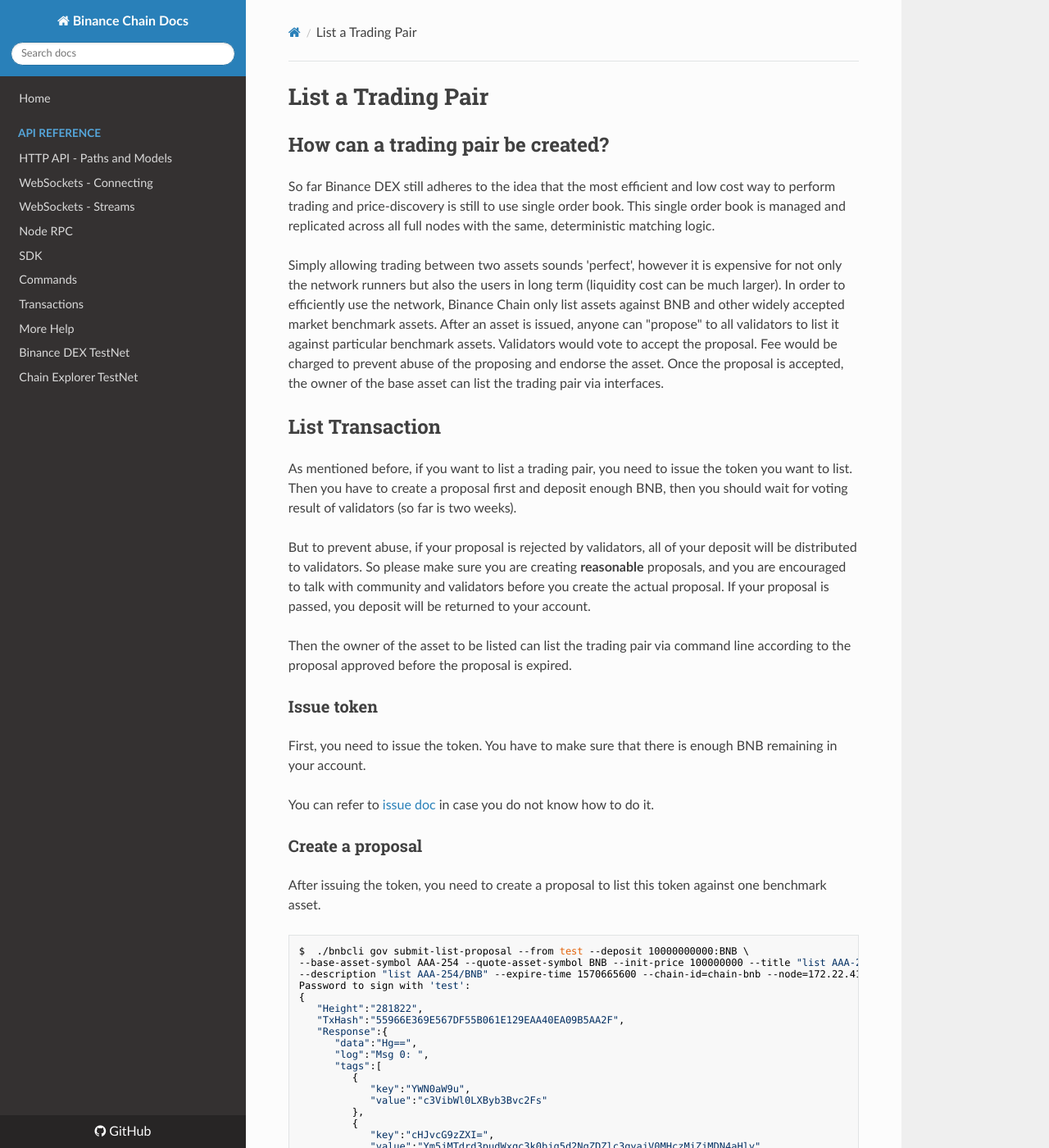
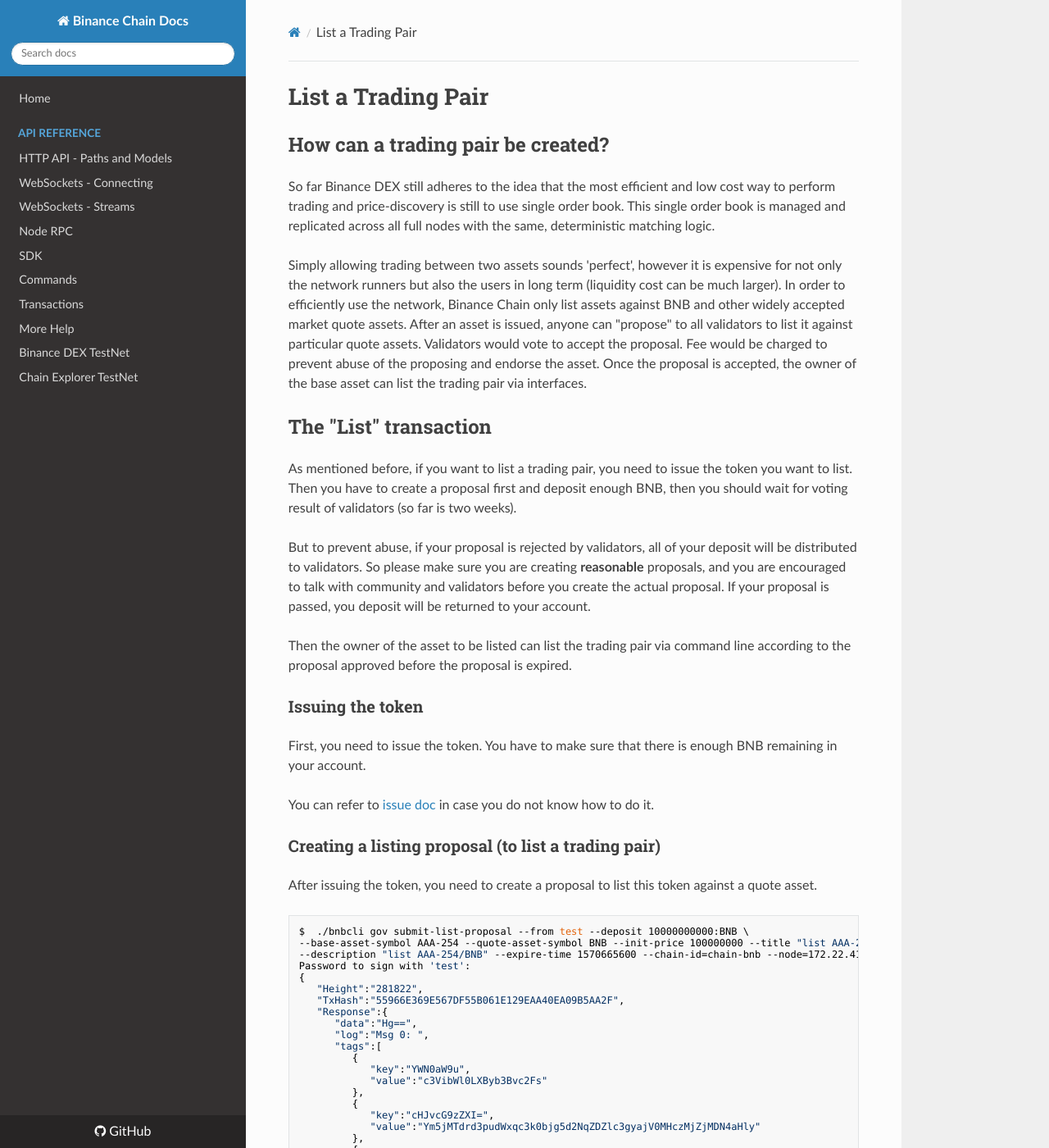
Before and after one commit to yash-sharma1/docs-site, an MkDocs documentation site: the page built from docs/list.md, in a window 1280 px wide and 1400 px high. Shown: the whole window at 82% size. Built offline with MkDocs 1.6.1, drawn with Linux system fonts in a browser that asks for light colours; nearby versions of some CDN libraries; some of the changed text lies outside the part shown.

Commit message:
Update list.md

````diff
--- a/docs/list.md
+++ b/docs/list.md
@@ -1,19 +1,20 @@
 # List a Trading Pair
 
 ## How can a trading pair be created?
+
 So far Binance DEX still adheres to the idea that the most efficient and low cost way to perform trading and
 price-discovery is still to use single order book. This single order book is managed and replicated across all
 full nodes with the same, deterministic matching logic.
 
 Simply allowing trading between two assets sounds 'perfect', however it is expensive for not only the network
 runners but also the users in long term (liquidity cost can be much larger). In order to efficiently use the
-network, Binance Chain only list assets against BNB and other widely accepted market benchmark assets. After
-an asset is issued, anyone can "propose" to all validators to list it against particular benchmark assets.
+network, Binance Chain only list assets against BNB and other widely accepted market quote assets. After
+an asset is issued, anyone can "propose" to all validators to list it against particular quote assets.
 Validators would vote to accept the proposal. Fee would be charged to prevent abuse of the proposing and
 endorse the asset. Once the proposal is accepted, the owner of the base asset can list the trading pair
 via interfaces.
 
-## List Transaction
+## The "List" transaction
 
 As mentioned before, if you want to list a trading pair, you need to issue the token you want to list. Then you have to
 create a proposal first and deposit enough BNB, then you should wait for voting result of validators (so far is two weeks).
@@ -26,15 +27,15 @@
 Then the owner of the asset to be listed can list the trading pair via command line according to the proposal
 approved before the proposal is expired.
 
-### Issue token
+### Issuing the token
 
 First, you need to issue the token. You have to make sure that there is enough BNB remaining in your account.
 
 You can refer to [issue doc](tokens.md) in case you do not know how to do it.
 
-### Create a proposal
+### Creating a listing proposal (to list a trading pair)
 
-After issuing the token, you need to create a proposal to list this token against one benchmark asset.
+After issuing the token, you need to create a proposal to list this token against a quote asset.
 
 ```bash
 $  ./bnbcli gov submit-list-proposal --from test --deposit 10000000000:BNB \
@@ -79,16 +80,15 @@
 online forum community before creating it and make sure there is an agreement on your listing proposal, because any
 new list would affect the whole network efficiency.
 
-You may notice that the numbers like deposit number and price are very big. The numbers are presented as signed
-int64 inside the chain data structure and code. The last 8 digits of the integer would represent the fractional-part
+You may notice that the numbers like deposit number and price are very large. The numbers are presented as integers in the chain data structure and codebase. The last 8 digits of the integer represent the fractional-part
 (digits after the decimal point) by default if the number is presented in a human readable format. For example,
 10000000000 means 100.00000000 if represented as a human readable number.
 
-### Deposit
+### The deposit
 
 Before validators can vote on the proposal you created, you need to deposit enough BNB (like 2000 BNB). You
 may have already deposit a number of BNB when you propose, in the upper case, it is 100 BNB. So now you still
-need to deposit another 1900 BNB.
+need to deposit another 1900 BNB. Check the [trading-spec.md](fees table) for the current deposit requirements.
 
 ```bash
 $  ./bnbcli gov deposit --deposit 190000000000:BNB --from test --proposal-id 14
@@ -160,7 +160,7 @@
 }
 ```
 
-### List
+### When the proposal passes
 
 When proposal is passed, the owner of the token to be listed can list the token before `expire_time` specified.
 
@@ -212,3 +212,5 @@
    }
 }
 ```
+
+We will consider making this easier by adding a user friendly interface for tracking proposals in the future.
````
